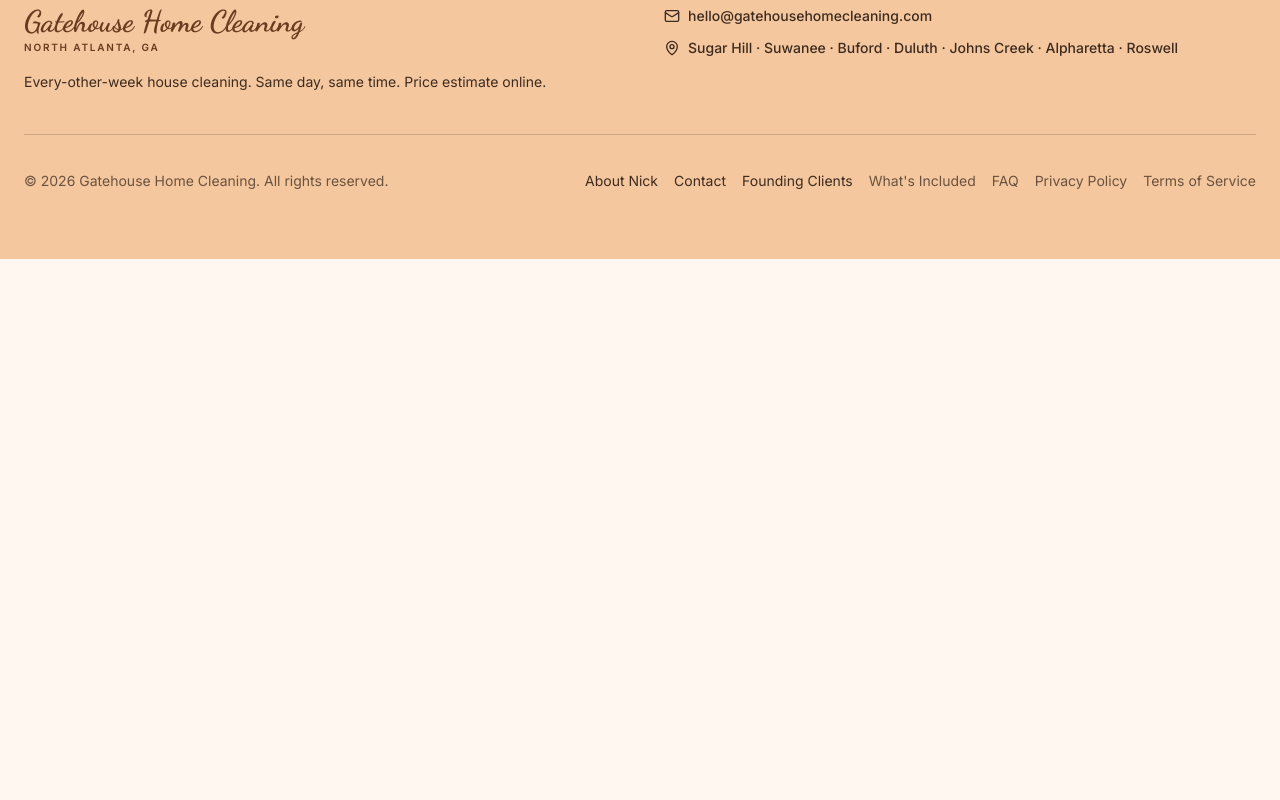
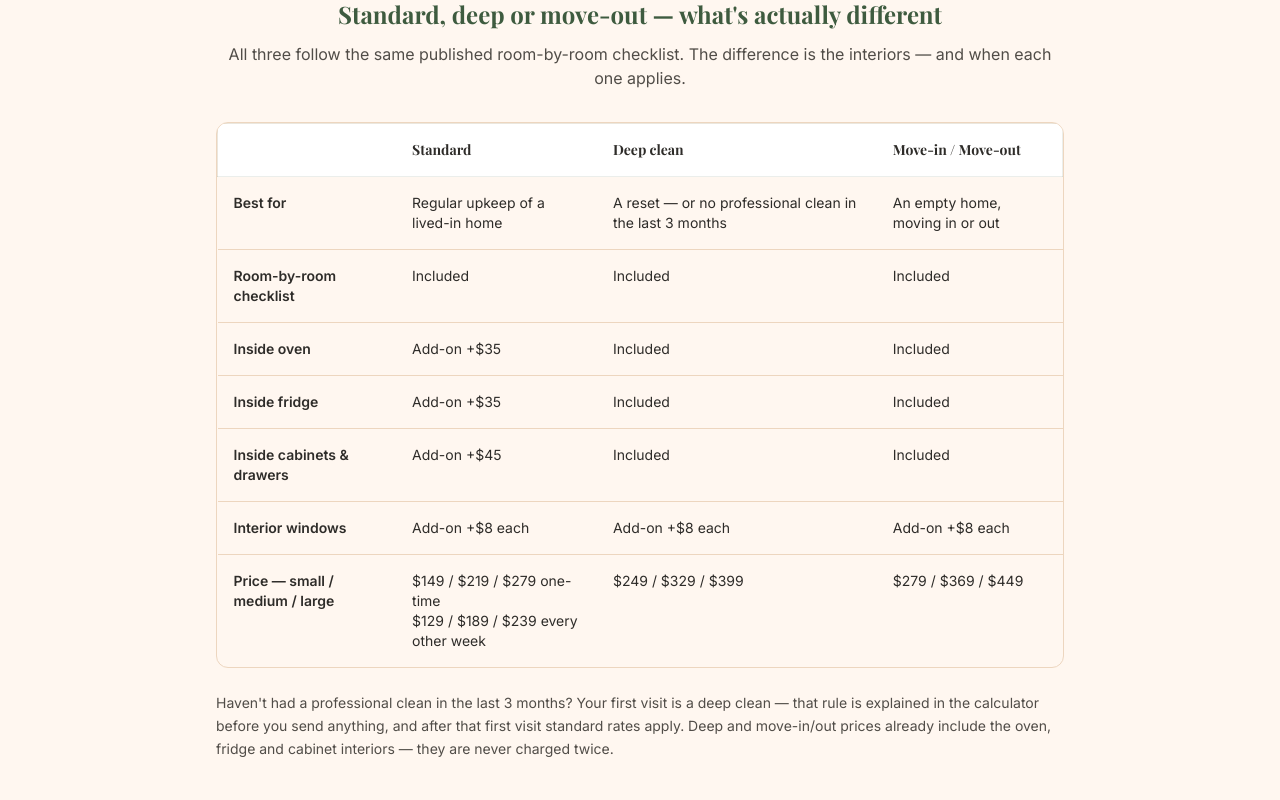
Before and after one commit to mihas2596-stack/gatehouse-site, a React (Vite) app: page /services in a window 1280 px wide. Shown: the part 1500-2300 px from the top of the page. Before the commit the page ends 1759 px from the top, so only its background shows below. Built offline with nearby package versions, Linux system fonts and the light colour scheme; a web font is replaced by a local one.

Commit message:
Spec section 7 leftover: factual Standard/Deep/Move-out comparison on /services, prices from the calculator config

```diff
--- a/src/pages/Services.tsx
+++ b/src/pages/Services.tsx
@@ -3,6 +3,7 @@ import { Button } from "@/components/ui/button";
 import { Sparkles, Home, CalendarClock } from "lucide-react";
 import SEO from "@/components/SEO";
 import { type ServiceKey } from "@/config/pricing";
+import { PRICES, ADDONS } from "@/config/calculator";
 import { Accordion, AccordionContent, AccordionItem, AccordionTrigger } from "@/components/ui/accordion";
 
 type ServiceCard = {
@@ -88,6 +89,78 @@ const Services = () => {
         </div>
       </section>
 
+      {/* Comparison — factual differences only, prices from the same config
+          the calculator and the server charge by. */}
+      <section className="py-10 md:py-12 bg-background">
+        <div className="container max-w-4xl">
+          <h2 className="font-heading text-2xl font-bold mb-3 text-center">Standard, deep or move-out — what&apos;s actually different</h2>
+          <p className="text-center text-muted-foreground mb-8">
+            All three follow the same published room-by-room checklist. The difference is the interiors — and when each one applies.
+          </p>
+          <div className="overflow-x-auto rounded-xl border border-border">
+            <table className="w-full min-w-[560px] text-left text-sm">
+              <thead>
+                <tr className="bg-card">
+                  <th className="p-4 font-semibold"></th>
+                  <th className="p-4 font-heading font-bold">Standard</th>
+                  <th className="p-4 font-heading font-bold">Deep clean</th>
+                  <th className="p-4 font-heading font-bold">Move-in / Move-out</th>
+                </tr>
+              </thead>
+              <tbody className="[&_td]:p-4 [&_th]:p-4 [&_tr]:border-t [&_tr]:border-border align-top">
+                <tr>
+                  <th className="font-semibold">Best for</th>
+                  <td>Regular upkeep of a lived-in home</td>
+                  <td>A reset — or no professional clean in the last 3 months</td>
+                  <td>An empty home, moving in or out</td>
+                </tr>
+                <tr>
+                  <th className="font-semibold">Room-by-room checklist</th>
+                  <td>Included</td>
+                  <td>Included</td>
+                  <td>Included</td>
+                </tr>
+                <tr>
+                  <th className="font-semibold">Inside oven</th>
+                  <td>Add-on +${ADDONS.insideOven.price}</td>
+                  <td>Included</td>
+                  <td>Included</td>
+                </tr>
+                <tr>
+                  <th className="font-semibold">Inside fridge</th>
+                  <td>Add-on +${ADDONS.insideFridge.price}</td>
+                  <td>Included</td>
+                  <td>Included</td>
+                </tr>
+                <tr>
+                  <th className="font-semibold">Inside cabinets &amp; drawers</th>
+                  <td>Add-on +${ADDONS.insideCabinets.price}</td>
+                  <td>Included</td>
+                  <td>Included</td>
+                </tr>
+                <tr>
+                  <th className="font-semibold">Interior windows</th>
+                  <td>Add-on +${ADDONS.interiorWindow.price} each</td>
+                  <td>Add-on +${ADDONS.interiorWindow.price} each</td>
+                  <td>Add-on +${ADDONS.interiorWindow.price} each</td>
+                </tr>
+                <tr>
+                  <th className="font-semibold">Price — small / medium / large</th>
+                  <td>${PRICES.standardOnetime.S} / ${PRICES.standardOnetime.M} / ${PRICES.standardOnetime.L} one-time<br />${PRICES.recurring.S} / ${PRICES.recurring.M} / ${PRICES.recurring.L} every other week</td>
+                  <td>${PRICES.deep.S} / ${PRICES.deep.M} / ${PRICES.deep.L}</td>
+                  <td>${PRICES.moveinout.S} / ${PRICES.moveinout.M} / ${PRICES.moveinout.L}</td>
+                </tr>
+              </tbody>
+            </table>
+          </div>
+          <p className="mt-6 text-sm leading-relaxed text-muted-foreground">
+            Haven&apos;t had a professional clean in the last 3 months? Your first visit is a deep clean — that rule is
+            explained in the calculator before you send anything, and after that first visit standard rates apply.
+            Deep and move-in/out prices already include the oven, fridge and cabinet interiors — they are never charged twice.
+          </p>
+        </div>
+      </section>
+
     </div>
   );
 };
```
